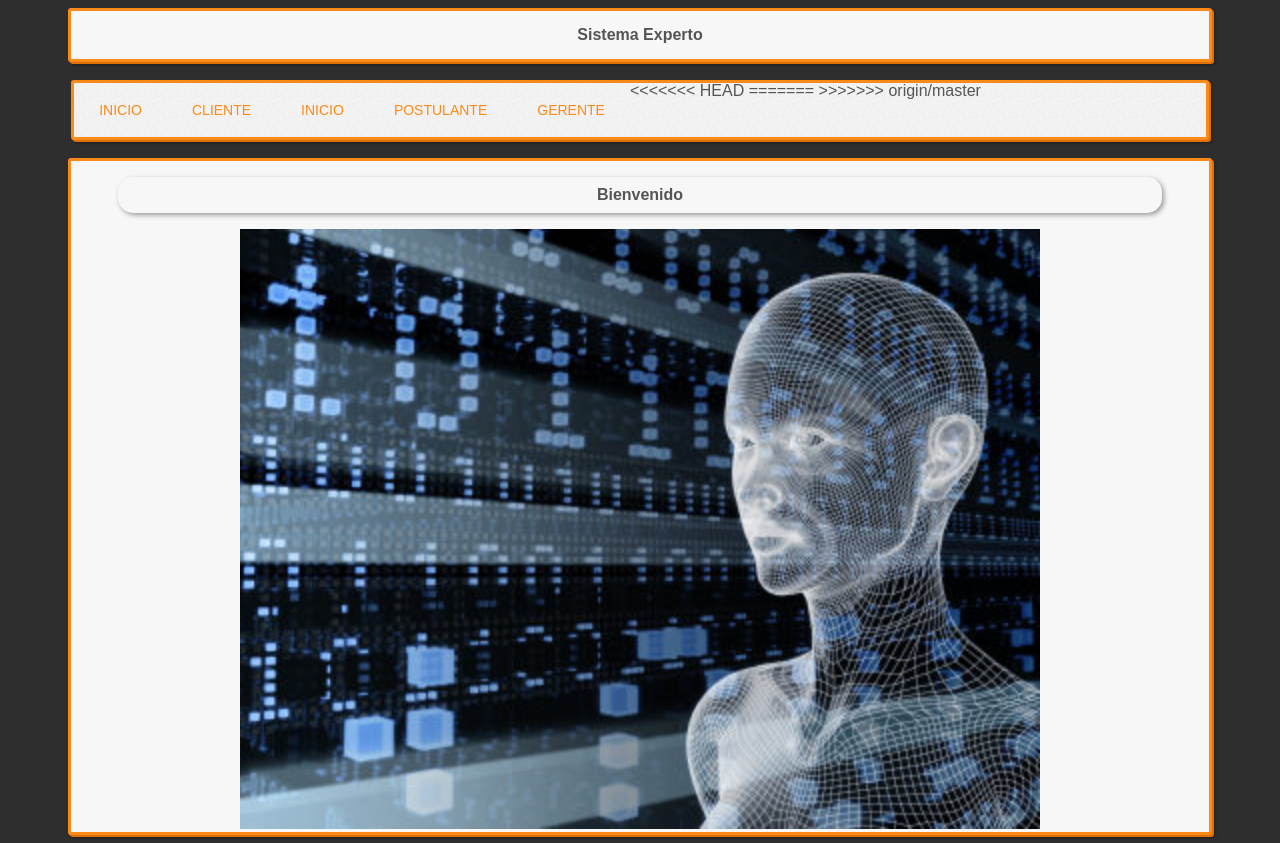
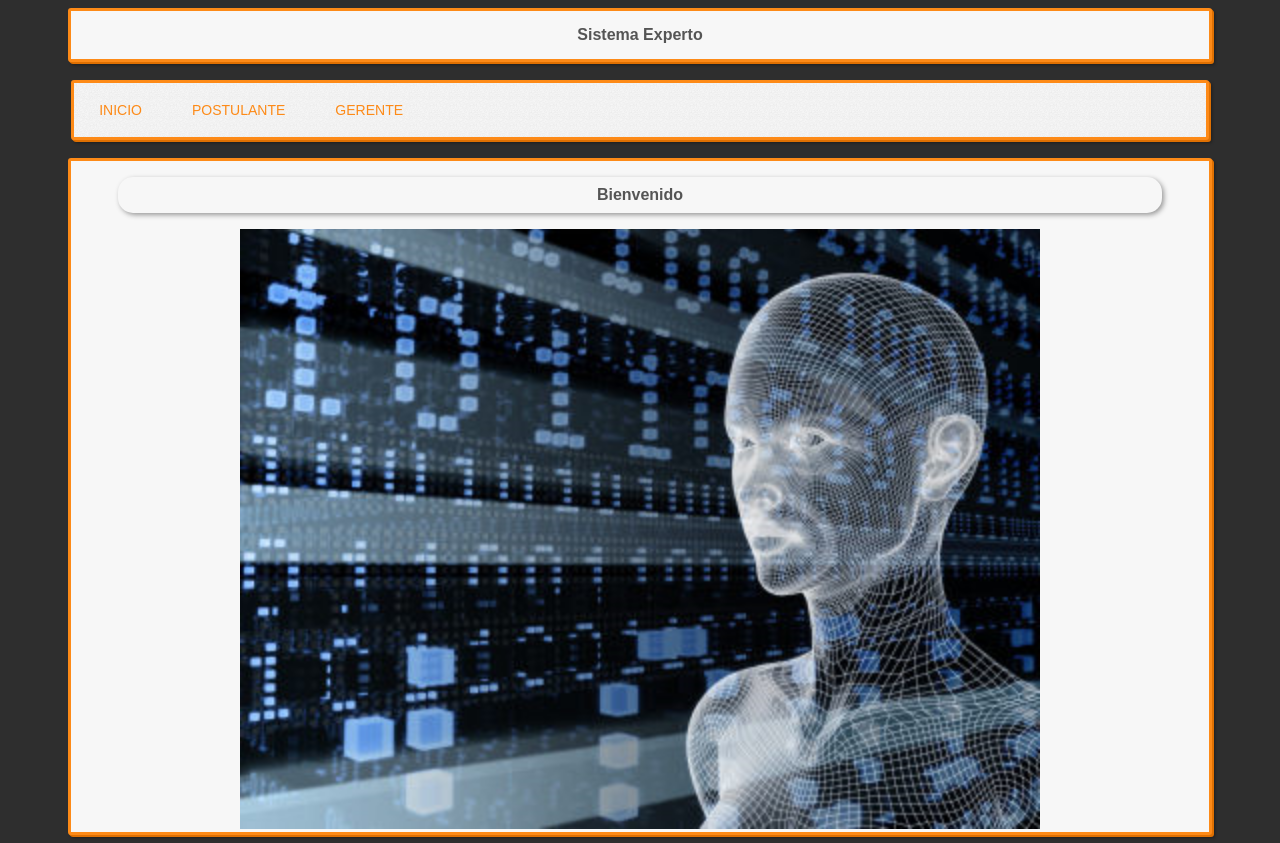
Before and after one commit to risbonavi/Gpi-Experto, a PHP site: page / in a window 1280 px wide. Run offline with PHP 8.4, Linux system fonts and the light colour scheme; some libraries are stand-ins or nearby versions.

Commit message:
tali qlo

```diff
--- a/index.php
+++ b/index.php
@@ -25,14 +25,9 @@ session_start();
 
 	<div id='cssmenu'>
 <ul>
-<<<<<<< HEAD
 
-    <li><a href='index.php'>Inicio</a></li>
-   <li><a href='php/ingreso.php'>Cliente</a></li>
-=======
    <li><a href='index.php'>Inicio</a></li>
    <li><a href='php/ingreso.php'>Postulante</a></li>
->>>>>>> origin/master
    <li><a href='php/gerente.php'>Gerente</a></li>
 
 </ul>
```
